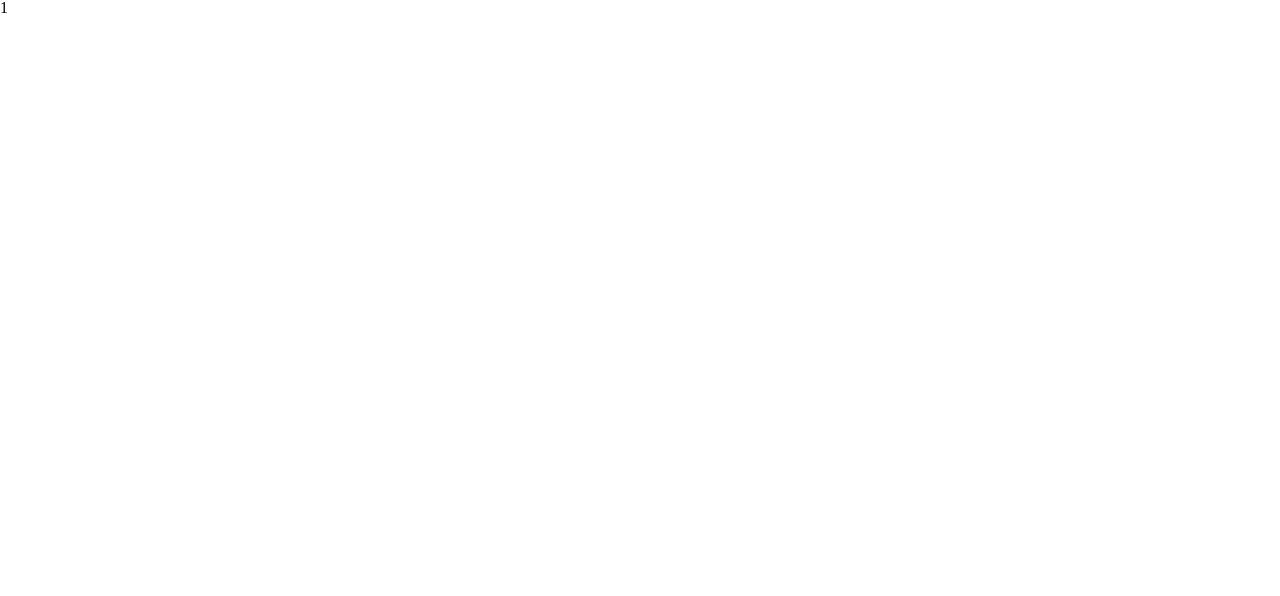
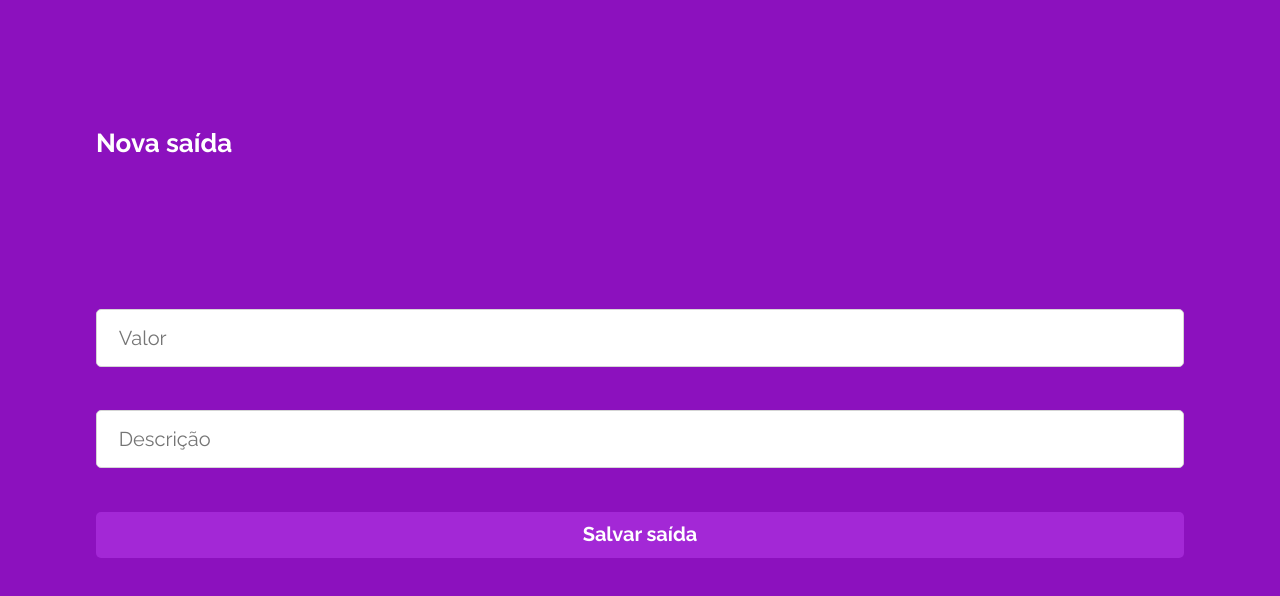
Before and after one commit to geisniwander/myWallet-front, a React (Create React App) app: page /nova-saida in a window 1280 px wide. Shown: the top 596 px of the page. Built offline with nearby package versions, Linux system fonts and the light colour scheme; a web font is replaced by a local one.

Commit message:
feat: new entry/new exit screens implementation

```diff
--- a/src/components/NewEntry.js
+++ b/src/components/NewEntry.js
@@ -1,3 +1,93 @@
-export default function NewEntry(){
-    return 1;
+import styled from "styled-components";
+import { useContext, useState } from "react";
+import { AuthContext } from "../contexts/Context";
+import { BeatLoader } from "react-spinners";
+
+export default function NewEntry() {
+  const [value, setValue] = useState(undefined);
+  const [description, setDescription] = useState("");
+  const { loading } = useContext(AuthContext);
+
+  return (
+    <ContainerEntry>
+      <Title>
+      <p>Nova entrada</p>
+      </Title>
+      <Form >
+        <Input
+          type="number"
+          placeholder="Valor"
+          value={value}
+          onChange={(e) => setValue(e.target.value)}
+          disabled={loading}
+          required
+        />
+        <Input
+          type="text"
+          placeholder="Descrição"
+          value={description}
+          onChange={(e) => setDescription(e.target.value)}
+          disabled={loading}
+          required
+        />
+        <Button type="submit" disabled={loading}>
+          {" "}
+          {loading ? <BeatLoader color="white" /> : "Salvar entrada"}{" "}
+        </Button>
+      </Form>
+    </ContainerEntry>
+  );
 }
+
+const ContainerEntry = styled.div`
+  width: 100%;
+  min-height: 100vh;
+  display: flex;
+  flex-direction: column;
+  align-items: center;
+  background-color: #8C11BE;
+`;
+
+const Form = styled.form`
+  width: 85%;
+  height: 20%;
+  display: flex;
+  flex-direction: column;
+  align-items: center;
+`;
+const Input = styled.input`
+  width: 100%;
+  height: 58px;
+  margin: 2%;
+  background: #ffffff;
+  border: 1px solid #d5d5d5;
+  border-radius: 5px;
+`;
+const Button = styled.button`
+  width: 100%;
+  height: 46px;
+  margin-top: 2%;
+  margin-bottom: 7%;
+  background-color:#A328D6;
+  border-radius: 5px;
+  border: none;
+  font-style: normal;
+  font-size: 20px;
+  line-height: 23px;
+  text-align: center;
+  color: #ffffff;
+`;
+
+const Title = styled.div`
+  width:85%;
+  margin-top:10%;
+  margin-bottom:10%;
+  font-family: "Raleway";
+  font-style: normal;
+  font-weight: 700;
+  font-size: 26px;
+  line-height: 31px;
+  color: #ffffff;
+  display: flex;
+  justify-content: space-between;
+`;
--- a/src/components/NewExit.js
+++ b/src/components/NewExit.js
@@ -1,3 +1,93 @@
-export default function NewExit(){
-    return 1;
+import styled from "styled-components";
+import { useContext, useState } from "react";
+import { AuthContext } from "../contexts/Context";
+import { BeatLoader } from "react-spinners";
+
+export default function NewExit() {
+  const [value, setValue] = useState(undefined);
+  const [description, setDescription] = useState("");
+  const { loading } = useContext(AuthContext);
+
+  return (
+    <ContainerExit>
+      <Title>
+      <p>Nova saída</p>
+      </Title>
+      <Form >
+        <Input
+          type="number"
+          placeholder="Valor"
+          value={value}
+          onChange={(e) => setValue(e.target.value)}
+          disabled={loading}
+          required
+        />
+        <Input
+          type="text"
+          placeholder="Descrição"
+          value={description}
+          onChange={(e) => setDescription(e.target.value)}
+          disabled={loading}
+          required
+        />
+        <Button type="submit" disabled={loading}>
+          {" "}
+          {loading ? <BeatLoader color="white" /> : "Salvar saída"}{" "}
+        </Button>
+      </Form>
+    </ContainerExit>
+  );
 }
+
+const ContainerExit = styled.div`
+  width: 100%;
+  min-height: 100vh;
+  display: flex;
+  flex-direction: column;
+  align-items: center;
+  background-color: #8C11BE;
+`;
+
+const Form = styled.form`
+  width: 85%;
+  height: 20%;
+  display: flex;
+  flex-direction: column;
+  align-items: center;
+`;
+const Input = styled.input`
+  width: 100%;
+  height: 58px;
+  margin: 2%;
+  background: #ffffff;
+  border: 1px solid #d5d5d5;
+  border-radius: 5px;
+`;
+const Button = styled.button`
+  width: 100%;
+  height: 46px;
+  margin-top: 2%;
+  margin-bottom: 7%;
+  background-color:#A328D6;
+  border-radius: 5px;
+  border: none;
+  font-style: normal;
+  font-size: 20px;
+  line-height: 23px;
+  text-align: center;
+  color: #ffffff;
+`;
+
+const Title = styled.div`
+  width:85%;
+  margin-top:10%;
+  margin-bottom:10%;
+  font-family: "Raleway";
+  font-style: normal;
+  font-weight: 700;
+  font-size: 26px;
+  line-height: 31px;
+  color: #ffffff;
+  display: flex;
+  justify-content: space-between;
+`;
```
